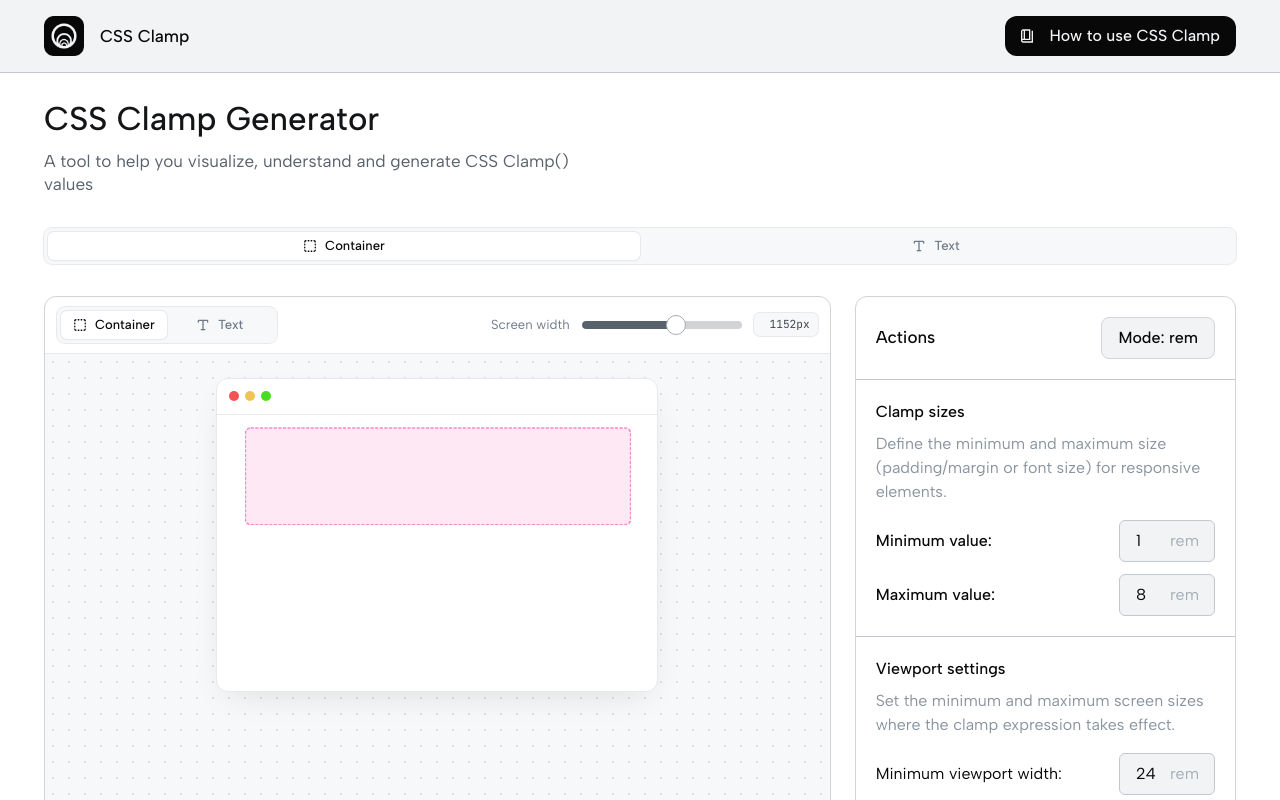
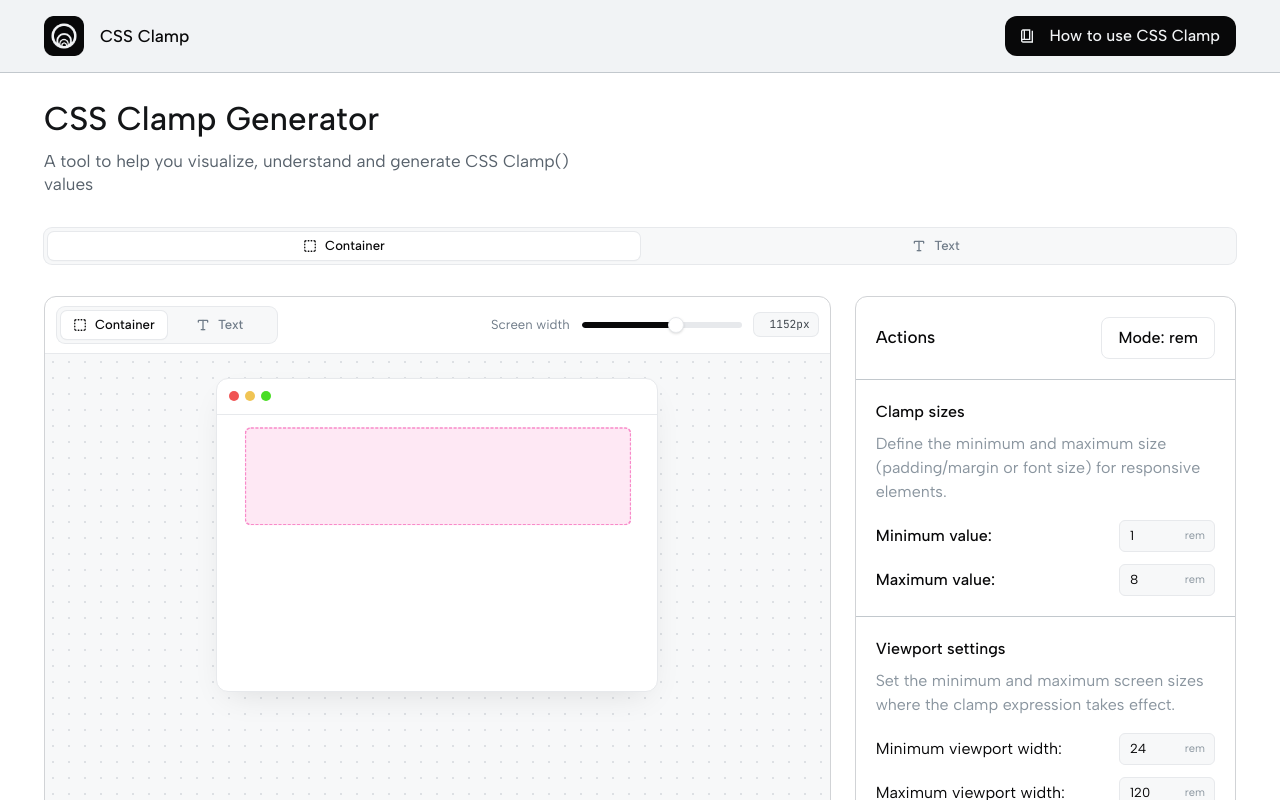
Before and after one commit to Willem-Jaap/cssclamp, a Next.js app: page / in a window 1280 px wide. Shown: the top 800 px of the page. Built offline with nearby package versions, Linux system fonts and the light colour scheme.

Commit message:
style: restyle slider, number inputs, buttons and dropdown

```diff
--- a/src/components/form/number-input.tsx
+++ b/src/components/form/number-input.tsx
@@ -14,7 +14,7 @@ const NumberInput = forwardRef<HTMLInputElement, Props>(({ className, ...props }
             <input
                 type="number"
                 className={cn(
-                    'w-24 rounded-md border border-neutral-200 bg-neutral-50 px-4 py-2 pr-12 outline-hidden focus:border-neutral-300',
+                    'h-8 w-24 rounded-md border border-line bg-canvas px-2.5 pr-10 text-sm tabular-nums outline-hidden transition-shadow focus:border-neutral-300 focus:bg-white focus:ring-4 focus:ring-neutral-950/5',
                     className,
                 )}
                 min={0}
@@ -22,7 +22,7 @@ const NumberInput = forwardRef<HTMLInputElement, Props>(({ className, ...props }
                 {...props}
             />
             {mode !== 'tailwind' && (
-                <span className="pointer-events-none absolute inset-y-0 top-0 right-0 flex items-center pr-4 text-neutral-300">
+                <span className="pointer-events-none absolute inset-y-0 top-0 right-0 flex items-center pr-2.5 text-xs text-neutral-400">
                     {mode}
                 </span>
             )}
--- a/src/components/ui/button.tsx
+++ b/src/components/ui/button.tsx
@@ -15,8 +15,7 @@ const buttonVariants = cva(
                     'bg-red-500 text-neutral-50 hover:bg-red-500/90 dark:bg-red-900 dark:text-neutral-50 dark:hover:bg-red-900/90',
                 outline:
                     'border border-neutral-200 hover:bg-neutral-100/50 dark:border-neutral-200 dark:bg-neutral-950 dark:hover:bg-neutral-800 dark:hover:text-neutral-50',
-                secondary:
-                    'bg-neutral-50 text-neutral-950 hover:bg-neutral-100/50 border border-neutral-100',
+                secondary: 'bg-white text-neutral-950 hover:bg-canvas border border-line',
                 ghost: 'hover:bg-neutral-100 hover:text-neutral-900 dark:hover:bg-neutral-800 dark:hover:text-neutral-50',
                 link: 'text-neutral-900 underline-offset-4 hover:underline dark:text-neutral-50',
             },
--- a/src/components/ui/dropdown-menu.tsx
+++ b/src/components/ui/dropdown-menu.tsx
@@ -50,7 +50,7 @@ const DropdownMenuSubContent = forwardRef<
     <DropdownMenuPrimitive.SubContent
         ref={ref}
         className={cn(
-            'min-w-[8rem z-50 overflow-hidden rounded-md border border-neutral-100 bg-neutral-50 p-1 text-neutral-950 shadow-lg data-[side=bottom]:slide-in-from-top-2 data-[side=left]:slide-in-from-right-2 data-[side=right]:slide-in-from-left-2 data-[side=top]:slide-in-from-bottom-2 data-[state=closed]:animate-out data-[state=closed]:fade-out-0 data-[state=closed]:zoom-out-95 data-[state=open]:animate-in data-[state=open]:fade-in-0 data-[state=open]:zoom-in-95',
+            'min-w-[8rem z-50 overflow-hidden rounded-md border border-line bg-white p-1 text-neutral-950 shadow-lg data-[side=bottom]:slide-in-from-top-2 data-[side=left]:slide-in-from-right-2 data-[side=right]:slide-in-from-left-2 data-[side=top]:slide-in-from-bottom-2 data-[state=closed]:animate-out data-[state=closed]:fade-out-0 data-[state=closed]:zoom-out-95 data-[state=open]:animate-in data-[state=open]:fade-in-0 data-[state=open]:zoom-in-95',
             className,
         )}
         {...props}
@@ -67,7 +67,7 @@ const DropdownMenuContent = forwardRef<
             ref={ref}
             sideOffset={sideOffset}
             className={cn(
-                'z-50 min-w-[8rem] overflow-hidden rounded-md border border-neutral-100 bg-neutral-50 p-1 text-neutral-950 shadow-md data-[side=bottom]:slide-in-from-top-2 data-[side=left]:slide-in-from-right-2 data-[side=right]:slide-in-from-left-2 data-[side=top]:slide-in-from-bottom-2 data-[state=closed]:animate-out data-[state=closed]:fade-out-0 data-[state=closed]:zoom-out-95 data-[state=open]:animate-in data-[state=open]:fade-in-0 data-[state=open]:zoom-in-95',
+                'z-50 min-w-[8rem] overflow-hidden rounded-md border border-line bg-white p-1 text-neutral-950 shadow-md data-[side=bottom]:slide-in-from-top-2 data-[side=left]:slide-in-from-right-2 data-[side=right]:slide-in-from-left-2 data-[side=top]:slide-in-from-bottom-2 data-[state=closed]:animate-out data-[state=closed]:fade-out-0 data-[state=closed]:zoom-out-95 data-[state=open]:animate-in data-[state=open]:fade-in-0 data-[state=open]:zoom-in-95',
                 className,
             )}
             {...props}
@@ -85,7 +85,7 @@ const DropdownMenuItem = forwardRef<
     <DropdownMenuPrimitive.Item
         ref={ref}
         className={cn(
-            'relative flex cursor-default items-center rounded-xs px-2 py-1.5 text-sm outline-hidden transition-colors select-none focus:bg-neutral-100 focus:text-neutral-200 data-[disabled]:pointer-events-none data-[disabled]:opacity-50',
+            'relative flex cursor-default items-center rounded-xs px-2 py-1.5 text-sm outline-hidden transition-colors select-none focus:bg-canvas focus:text-neutral-950 data-[disabled]:pointer-events-none data-[disabled]:opacity-50',
             inset && 'pl-8',
             className,
         )}
@@ -101,7 +101,7 @@ const DropdownMenuCheckboxItem = forwardRef<
     <DropdownMenuPrimitive.CheckboxItem
         ref={ref}
         className={cn(
-            'relative flex cursor-default items-center rounded-xs py-1.5 pr-2 pl-8 text-sm outline-hidden transition-colors select-none focus:bg-neutral-100 focus:text-neutral-200 data-[disabled]:pointer-events-none data-[disabled]:opacity-50',
+            'relative flex cursor-default items-center rounded-xs py-1.5 pr-2 pl-8 text-sm outline-hidden transition-colors select-none focus:bg-canvas focus:text-neutral-950 data-[disabled]:pointer-events-none data-[disabled]:opacity-50',
             className,
         )}
         checked={checked}
@@ -123,7 +123,7 @@ const DropdownMenuRadioItem = forwardRef<
     <DropdownMenuPrimitive.RadioItem
         ref={ref}
         className={cn(
-            'relative flex cursor-default items-center rounded-xs py-1.5 pr-2 pl-8 text-sm outline-hidden transition-colors select-none focus:bg-neutral-100 focus:text-neutral-200 data-[disabled]:pointer-events-none data-[disabled]:opacity-50',
+            'relative flex cursor-default items-center rounded-xs py-1.5 pr-2 pl-8 text-sm outline-hidden transition-colors select-none focus:bg-canvas focus:text-neutral-950 data-[disabled]:pointer-events-none data-[disabled]:opacity-50',
             className,
         )}
         {...props}>
@@ -157,7 +157,7 @@ const DropdownMenuSeparator = forwardRef<
 >(({ className, ...props }, ref) => (
     <DropdownMenuPrimitive.Separator
         ref={ref}
-        className={cn('-mx-1 my-1 h-px bg-neutral-100', className)}
+        className={cn('-mx-1 my-1 h-px bg-line', className)}
         {...props}
     />
 ));
--- a/src/components/ui/slider.tsx
+++ b/src/components/ui/slider.tsx
@@ -13,10 +13,10 @@ const Slider = forwardRef<
         ref={ref}
         className={cn('relative flex w-full touch-none items-center select-none', className)}
         {...props}>
-        <SliderPrimitive.Track className="relative h-2 w-full grow overflow-hidden rounded-full bg-neutral-100">
-            <SliderPrimitive.Range className="absolute h-full rounded-full bg-neutral-600" />
+        <SliderPrimitive.Track className="relative h-1.5 w-full grow overflow-hidden rounded-full bg-line">
+            <SliderPrimitive.Range className="absolute h-full rounded-full bg-neutral-950" />
         </SliderPrimitive.Track>
-        <SliderPrimitive.Thumb className="block h-5 w-5 rounded-full border border-neutral-300 bg-white ring-offset-white transition-colors focus-visible:outline-hidden disabled:pointer-events-none disabled:opacity-50" />
+        <SliderPrimitive.Thumb className="block size-4 cursor-grab rounded-full border border-line bg-white shadow-sm transition-shadow focus-visible:ring-4 focus-visible:ring-neutral-950/10 focus-visible:outline-hidden active:cursor-grabbing disabled:pointer-events-none disabled:opacity-50" />
     </SliderPrimitive.Root>
 ));
 Slider.displayName = SliderPrimitive.Root.displayName;
```
